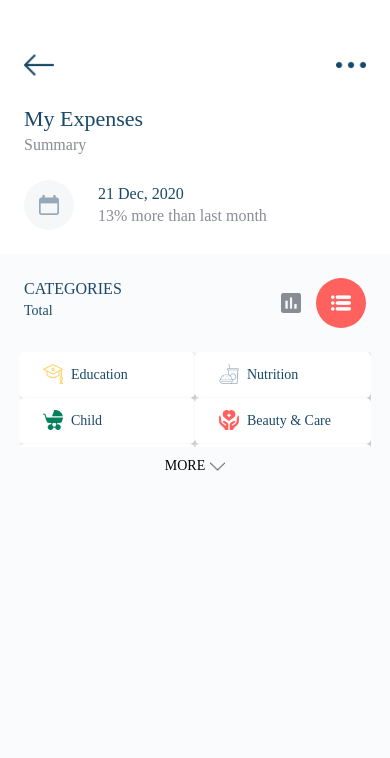
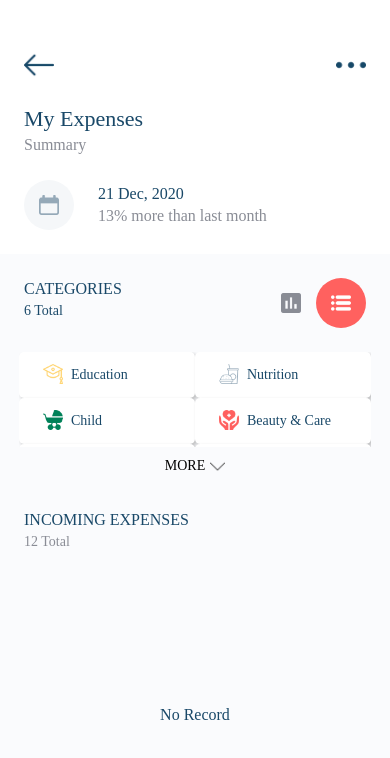
Before and after one commit to corozb/expense-tracker-RN, a React Native app: screen /Home in a window 390 px wide. Both pictures are taken after a click on the element 341 px from the left and 303 px from the top of the page. Shown: the top 758 px of the page. Built offline with nearby package versions, Linux system fonts and the light colour scheme.

Commit message:
Incoming Expenses

```diff
--- a/screens/Home.js
+++ b/screens/Home.js
@@ -253,7 +253,7 @@ function Home() {
     <View style={styles.categoriesContainer}>
       <View>
         <Text style={{ color: COLORS.primary, ...FONTS.h3 }}>CATEGORIES</Text>
-        <Text style={{ color: COLORS.primary, ...FONTS.body4 }}>Total</Text>
+        <Text style={{ color: COLORS.primary, ...FONTS.body4 }}>{categories.length} Total</Text>
       </View>
 
       {/* Buttons */}
@@ -330,6 +330,99 @@ function Home() {
     )
   }
 
+  const renderIncomingExpensesTitle = () => {
+    return (
+      <View style={{ height: 80, backgroundColor: COLORS.lightGray2, padding: SIZES.padding }}>
+        {/* Title */}
+        <Text style={{ ...FONTS.h3, color: COLORS.primary }}>INCOMING EXPENSES</Text>
+        <Text style={{ ...FONTS.body4, color: COLORS.darkgray }}>12 Total</Text>
+      </View>
+    )
+  }
+
+  const renderIncomingExpenses = () => {
+    let allExpenses = selectedCategory ? selectedCategory.expenses : []
+    let incomingExpenses = allExpenses.filter((a) => a.status == 'P')
+
+    const renderItem = ({ item, index }) => (
+      <View
+        style={{
+          ...styles.renderExpenseItem,
+          ...styles.shadow,
+          marginLeft: index == 0 ? SIZES.padding : 0,
+        }}
+      >
+        {/* Title */}
+        <View style={{ flexDirection: 'row', padding: SIZES.padding, alignItems: 'center' }}>
+          <View style={styles.expenses}>
+            <Image
+              source={selectedCategory.icon}
+              style={{ ...styles.imageExpense, tintColor: selectedCategory.color }}
+            />
+          </View>
+
+          <Text style={{ ...FONTS.h3, color: selectedCategory.color }}>{selectedCategory.name}</Text>
+        </View>
+
+        {/* Expense Description */}
+        <View style={{ paddingHorizontal: SIZES.padding }}>
+          {/* Title and description */}
+          <Text style={{ ...FONTS.h2 }}>{item.title}</Text>
+          <Text style={{ ...FONTS.body3, flexWrap: 'wrap', color: COLORS.darkgray }}>{item.description}</Text>
+
+          {/* Location */}
+          <Text style={{ marginTop: SIZES.padding, ...FONTS.h4 }}>Location</Text>
+          <View style={{ flexDirection: 'row' }}>
+            <Image
+              source={icons.pin}
+              style={{
+                width: 20,
+                height: 20,
+                tintColor: COLORS.darkgray,
+                marginRight: 5,
+              }}
+            />
+            <Text style={{ marginBottom: SIZES.base, color: COLORS.darkgray, ...FONTS.body4 }}>{item.location}</Text>
+          </View>
+        </View>
+
+        {/* Price */}
+        <View
+          style={{
+            height: 50,
+            alignItems: 'center',
+            justifyContent: 'center',
+            borderBottomStartRadius: SIZES.radius,
+            borderBottomEndRadius: SIZES.radius,
+            backgroundColor: selectedCategory.color,
+          }}
+        >
+          <Text style={{ color: COLORS.white, ...FONTS.body3 }}>CONFIRM {item.total.toFixed(2)} USD</Text>
+        </View>
+      </View>
+    )
+
+    return (
+      <View>
+        {renderIncomingExpensesTitle()}
+        {incomingExpenses.length > 0 && (
+          <FlatList
+            data={incomingExpenses}
+            renderItem={renderItem}
+            keyExtractor={(item) => `${item.id}`}
+            horizontal
+            showsHorizontalScrollIndicator={false}
+          />
+        )}
+        {incomingExpenses.length === 0 && (
+          <View style={{ alignItems: 'center', justifyContent: 'center', height: 300 }}>
+            <Text style={{ color: COLORS.primary, ...FONTS.h3 }}>No Record</Text>
+          </View>
+        )}
+      </View>
+    )
+  }
+
   return (
     <View style={{ flex: 1, backgroundColor: COLORS.lightGray2 }}>
       {renderNavbar()}
@@ -337,7 +430,12 @@ function Home() {
       {renderCategory()}
 
       <ScrollView contentContainerStyle={{ paddingBottom: 60 }}>
-        {viewMode === 'list' && <View>{renderCategoryList()}</View>}
+        {viewMode === 'list' && (
+          <View>
+            {renderCategoryList()}
+            {renderIncomingExpenses()}
+          </View>
+        )}
       </ScrollView>
     </View>
   )
@@ -425,6 +523,29 @@ const styles = StyleSheet.create({
     height: 15,
     alignSelf: 'center',
   },
+
+  expenses: {
+    height: 50,
+    width: 50,
+    borderRadius: 25,
+    backgroundColor: COLORS.lightGray,
+    alignItems: 'center',
+    justifyContent: 'center',
+    marginRight: SIZES.base,
+  },
+
+  imageExpense: {
+    width: 30,
+    height: 30,
+  },
+
+  renderExpenseItem: {
+    width: 300,
+    marginRight: SIZES.padding,
+    marginVertical: SIZES.radius,
+    borderRadius: SIZES.radius,
+    backgroundColor: COLORS.white,
+  },
 })
 
 export default Home
```
